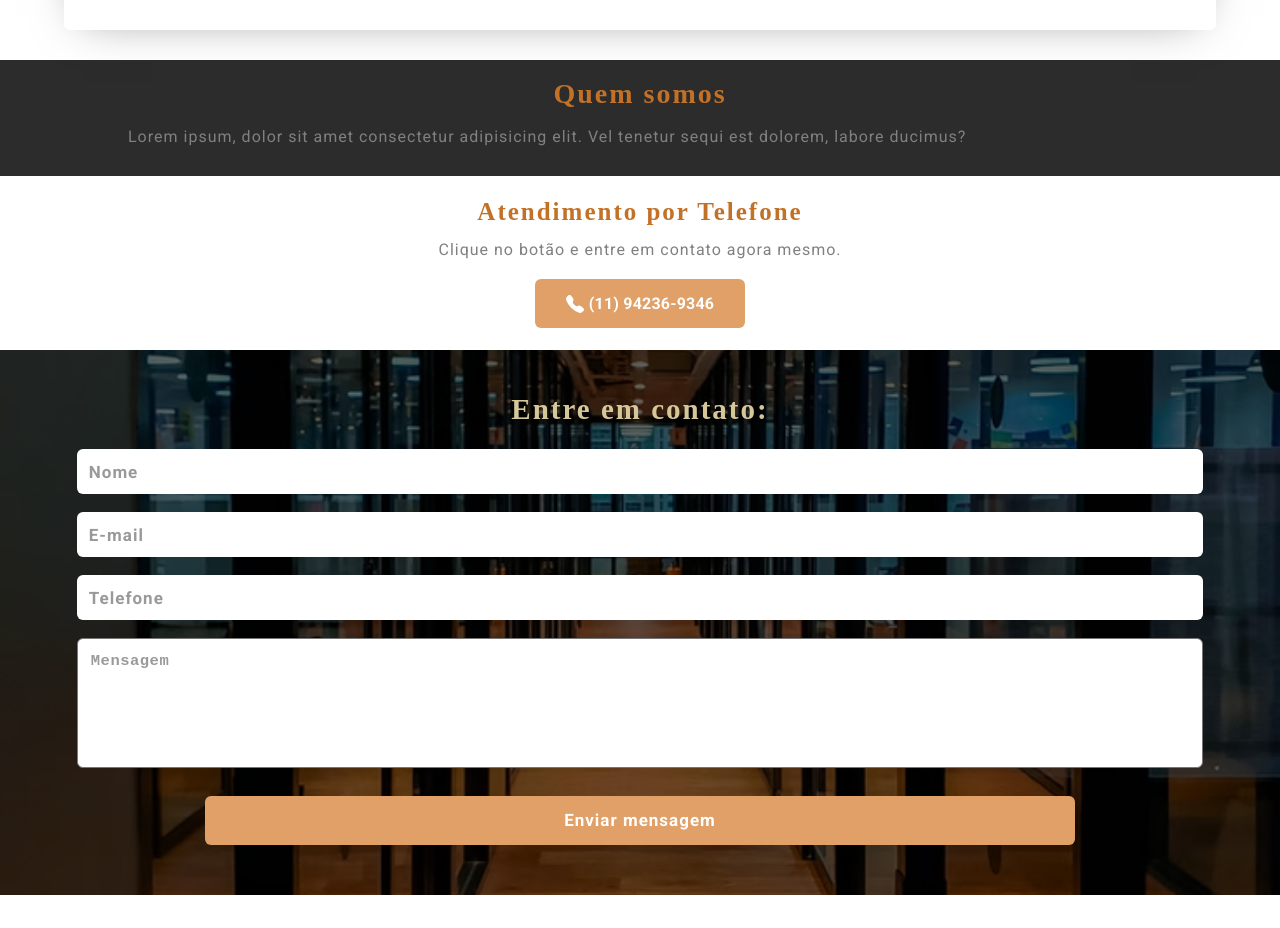
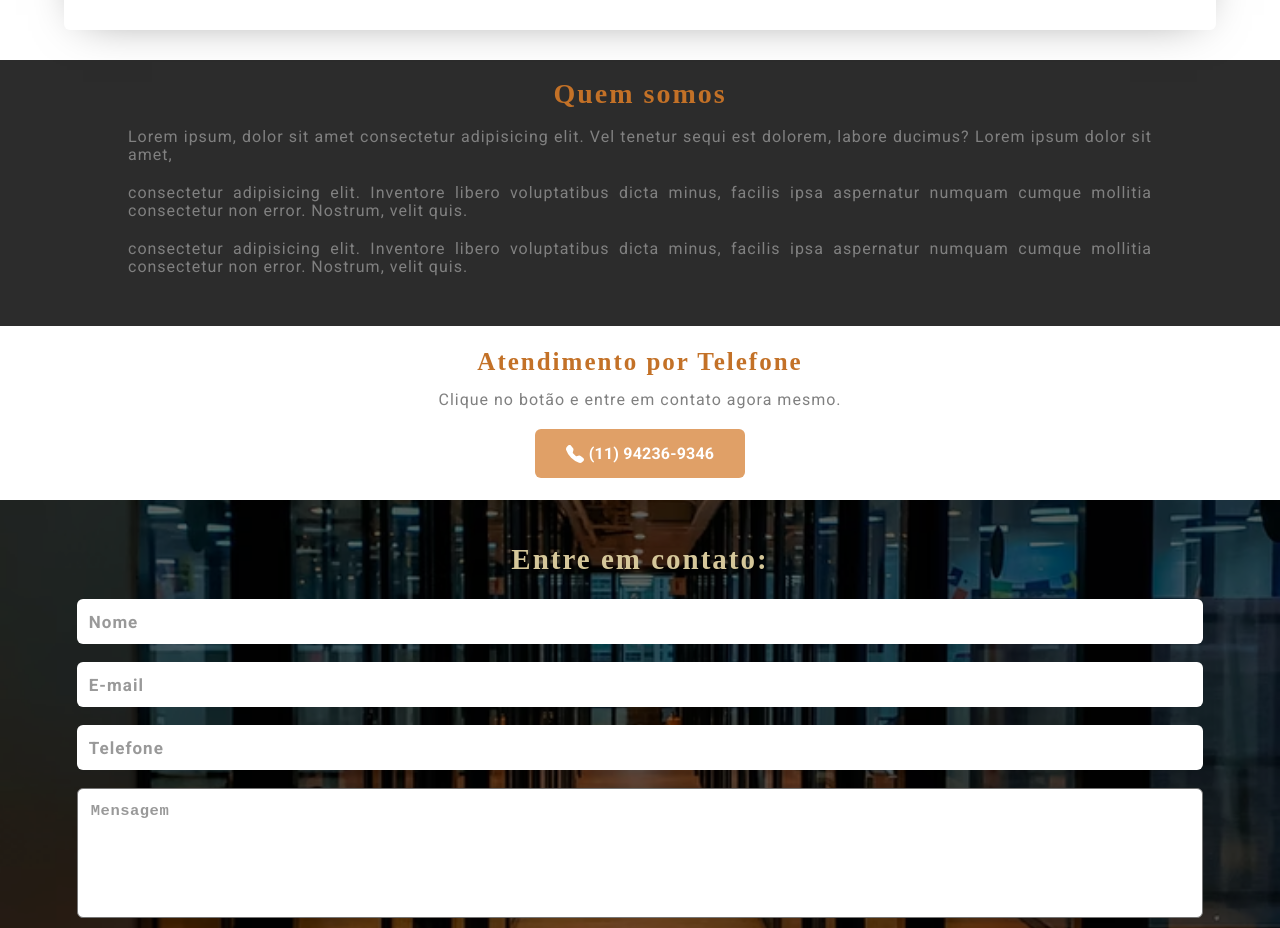
Before and after one commit to Vinicius-R-Cunha/advocacia-uehara, a React (Create React App) app: page / in a window 1280 px wide. Shown: the part 2240-3168 px from the top of the page. Built offline with nearby package versions, Linux system fonts and the light colour scheme; a web font is replaced by a local one.

Commit message:
Description paragraphs

```diff
--- a/src/components/WhoWeAre/index.tsx
+++ b/src/components/WhoWeAre/index.tsx
@@ -5,8 +5,21 @@ export default function WhoWeAre() {
     <Container>
       <Title>Quem somos</Title>
       <Description>
-        Lorem ipsum, dolor sit amet consectetur adipisicing elit. Vel tenetur
-        sequi est dolorem, labore ducimus?
+        <Paragraph>
+          Lorem ipsum, dolor sit amet consectetur adipisicing elit. Vel tenetur
+          sequi est dolorem, labore ducimus? Lorem ipsum dolor sit amet,
+        </Paragraph>
+
+        <Paragraph>
+          consectetur adipisicing elit. Inventore libero voluptatibus dicta
+          minus, facilis ipsa aspernatur numquam cumque mollitia consectetur non
+          error. Nostrum, velit quis.
+        </Paragraph>
+        <Paragraph>
+          consectetur adipisicing elit. Inventore libero voluptatibus dicta
+          minus, facilis ipsa aspernatur numquam cumque mollitia consectetur non
+          error. Nostrum, velit quis.
+        </Paragraph>
       </Description>
     </Container>
   );
@@ -44,3 +57,7 @@ const Description = styled.p`
 
   padding-bottom: 30px;
 `;
+
+const Paragraph = styled.p`
+  margin-bottom: 20px;
+`;
```
